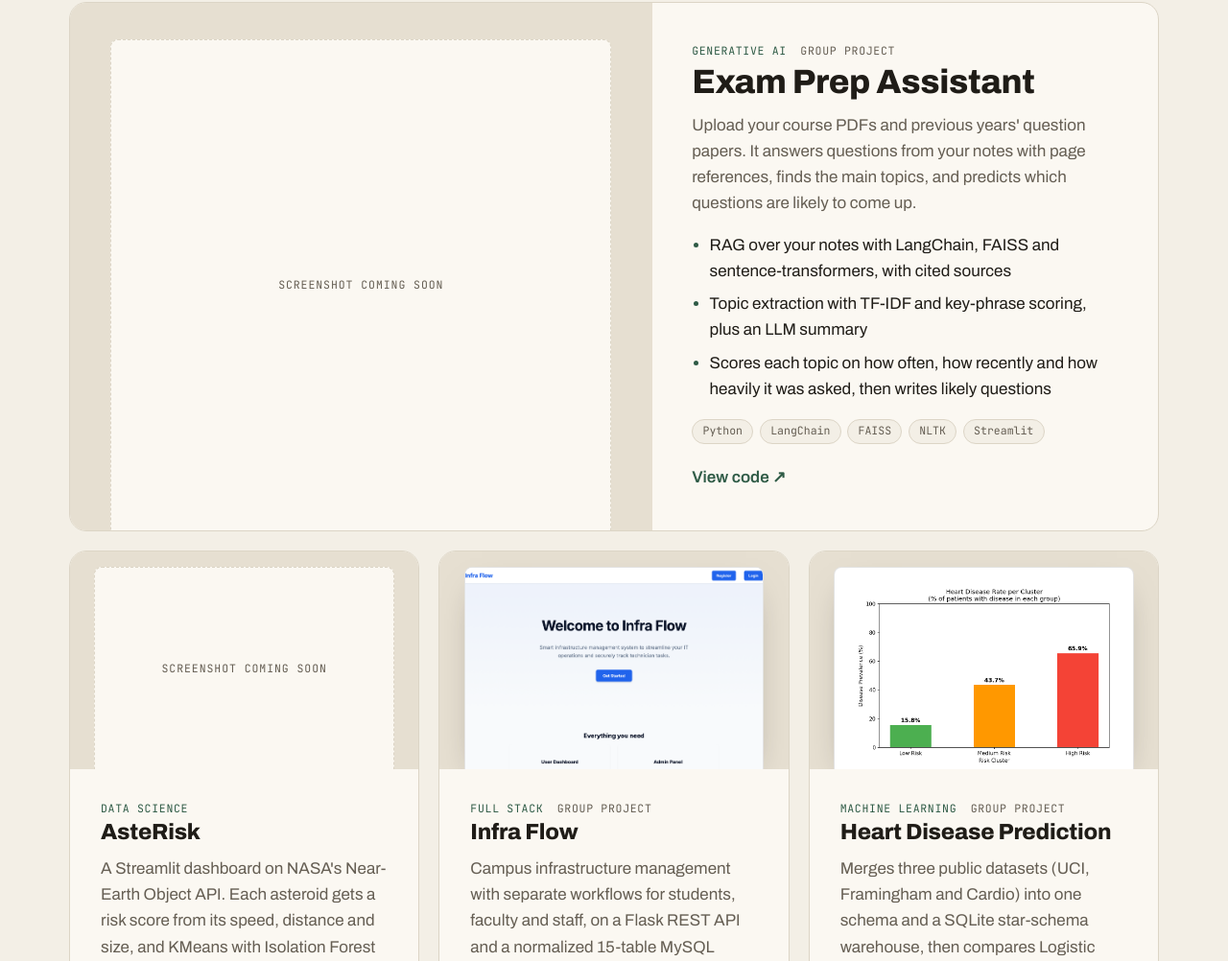
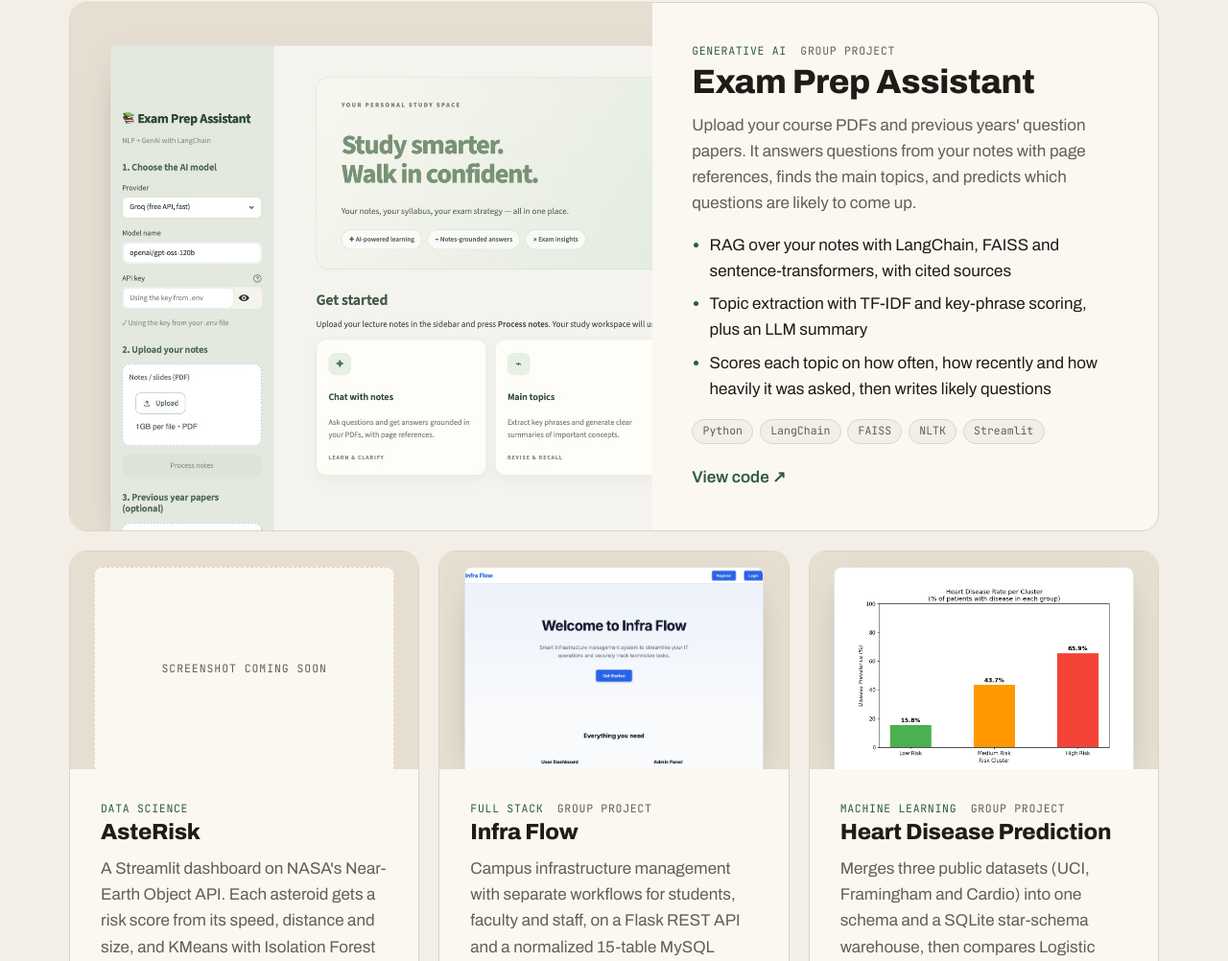
Before and after one commit to Shan-Aru/Shan-Aru.github.io, a plain HTML site: page index.html in a window 1280 px wide. Shown: the part 2296-3298 px from the top of the page at 96% size. Drawn offline with Linux system fonts and the light colour scheme.

Commit message:
Add Exam Prep Assistant screenshot
Captured from the app running locally. Screenshots are now JPEG to keep
the page light, and the featured image runs off the cover's right edge
on wide screens.

Co-Authored-By: Claude Opus 5.5 <noreply@anthropic.com>

```diff
--- a/css/style.css
+++ b/css/style.css
@@ -508,6 +508,9 @@ a.cover:focus-visible { outline-offset: -3px; border-radius: 0; }
 @media (min-width: 920px) {
   .featured { grid-template-columns: minmax(0, 1.15fr) minmax(0, 1fr); }
   .featured .cover { aspect-ratio: auto; min-height: 100%; }
+  /* The tall featured cover lets the screenshot run off its right edge. */
+  .featured .shot { inset: 8% -16% 0 7%; border-right: 0; border-radius: 8px 0 0 0; }
+  .featured .shot img { object-position: left top; }
 }
 
 .card-body { display: flex; flex-direction: column; min-width: 0; padding: clamp(1.35rem, 3vw, 2rem); }
--- a/index.html
+++ b/index.html
@@ -147,9 +147,9 @@
       </div>
 
       <article class="featured" data-reveal>
-        <div class="cover">
-          <div class="shot empty"><span>Screenshot coming soon</span></div>
-        </div>
+        <a class="cover" href="assets/projects/exam-prep.jpg" target="_blank" rel="noopener" aria-label="Open the Exam Prep Assistant screenshot full size">
+          <span class="shot"><img src="assets/projects/exam-prep.jpg" alt="Exam Prep Assistant home screen: a sidebar to choose the AI model and upload notes, and cards for Chat with notes, Main topics and Exam predictor" width="1600" height="1000" loading="lazy"></span>
+        </a>
         <div class="card-body">
           <p class="cat"><span class="kind">Generative AI</span><span>Group project</span></p>
           <h3>Exam Prep Assistant</h3>
@@ -180,8 +180,8 @@
         </article>
 
         <article class="card">
-          <a class="cover" href="assets/projects/infra-flow.png" target="_blank" rel="noopener" aria-label="Open the Infra Flow screenshot full size">
-            <span class="shot"><img src="assets/projects/infra-flow.png" alt="Infra Flow home page with Register and Login buttons and a Get Started button" width="1600" height="1000" loading="lazy"></span>
+          <a class="cover" href="assets/projects/infra-flow.jpg" target="_blank" rel="noopener" aria-label="Open the Infra Flow screenshot full size">
+            <span class="shot"><img src="assets/projects/infra-flow.jpg" alt="Infra Flow home page with Register and Login buttons and a Get Started button" width="1600" height="1000" loading="lazy"></span>
           </a>
           <div class="card-body">
             <p class="cat"><span class="kind">Full stack</span><span>Group project</span></p>
```
Also changed, not shown: assets/projects/exam-prep.jpg (added), assets/projects/infra-flow.jpg (added), assets/projects/infra-flow.png (deleted).
